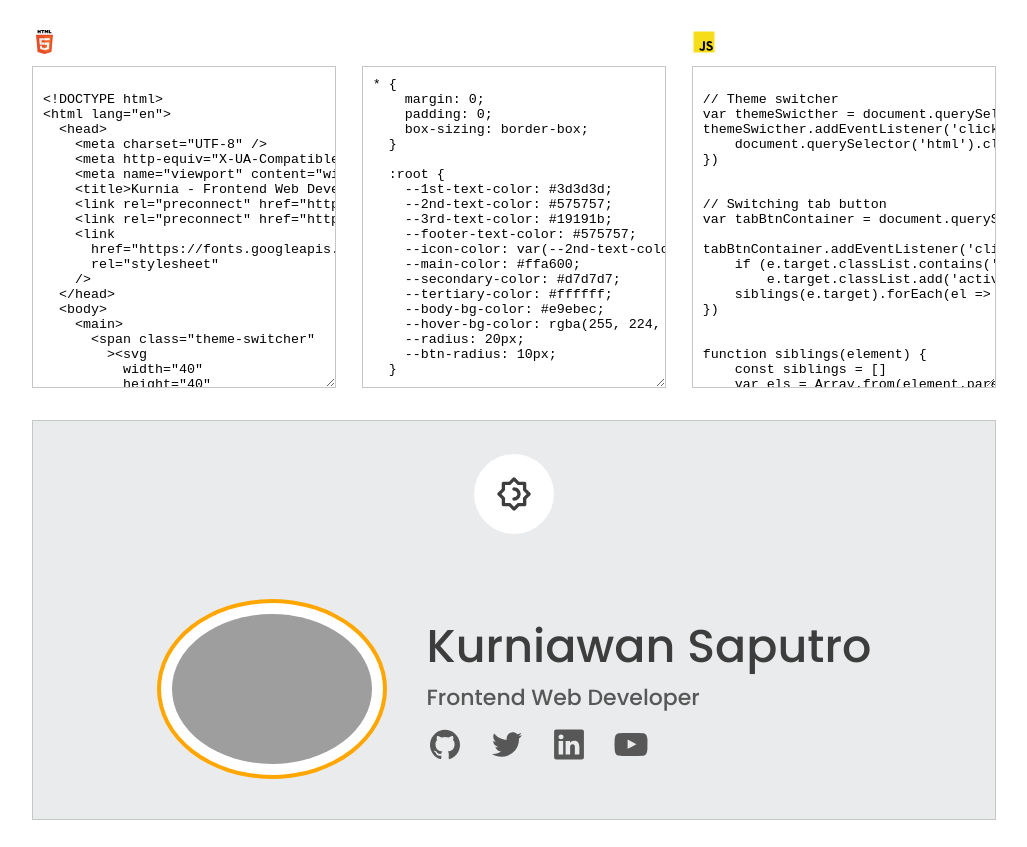
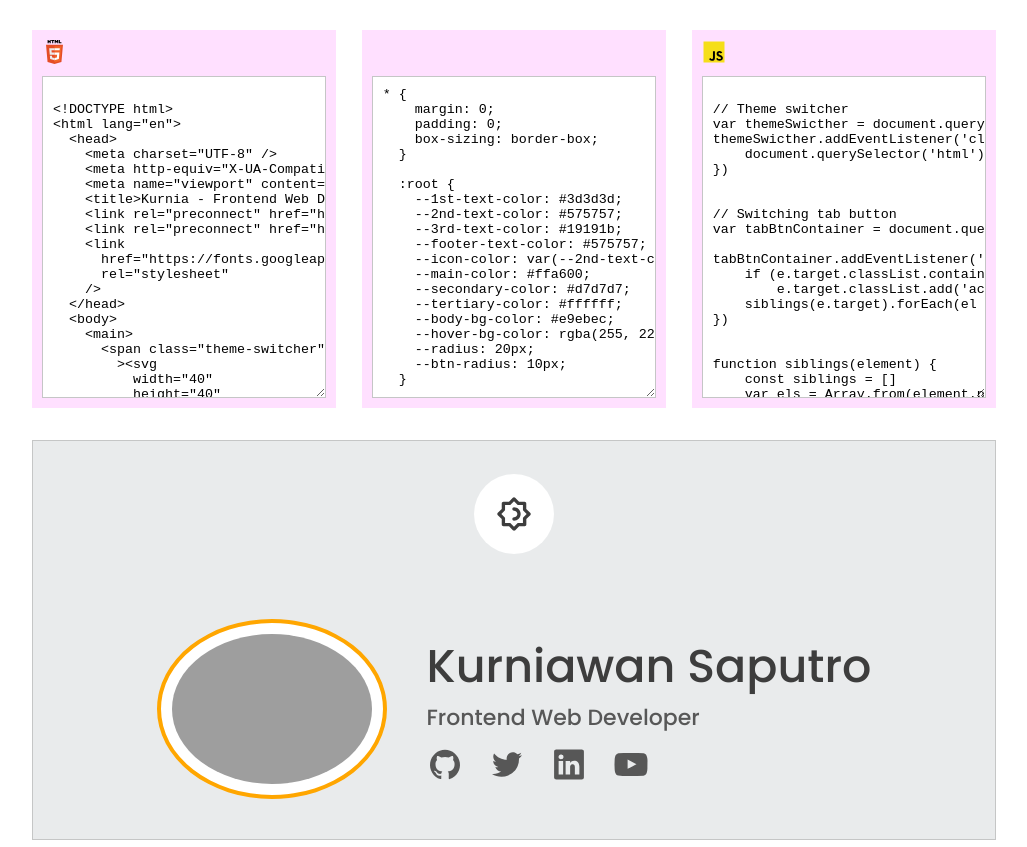
Before and after one commit to kurnia-dev/HTML-Editor-with-Live-Preview, a plain HTML site: page index.html in a window 1280 px wide. Shown: the top 847 px of the page, without its empty margins (126-1153 px from the left). Drawn offline with Linux system fonts and the light colour scheme.

Commit message:
style : add padding and background color to form label

```diff
--- a/style.css
+++ b/style.css
@@ -35,8 +35,9 @@ textarea {
 label {
   display: flex;
   flex-direction: column;
-  align-items: left;
   gap: 12px;
+  padding: 10px;
+  background-color: rgb(255, 224, 255);
 }
 
 label span.icon {
```
